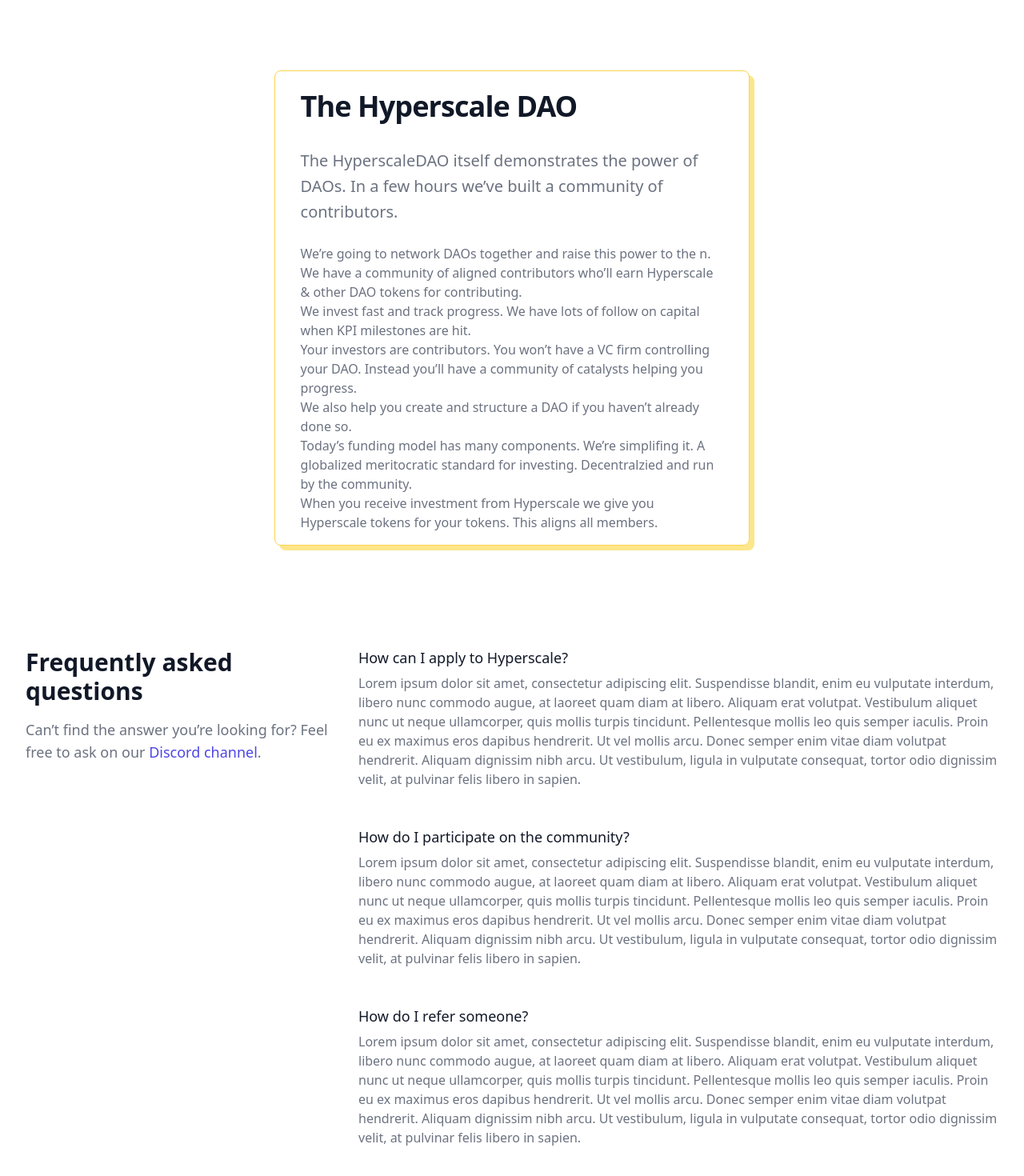
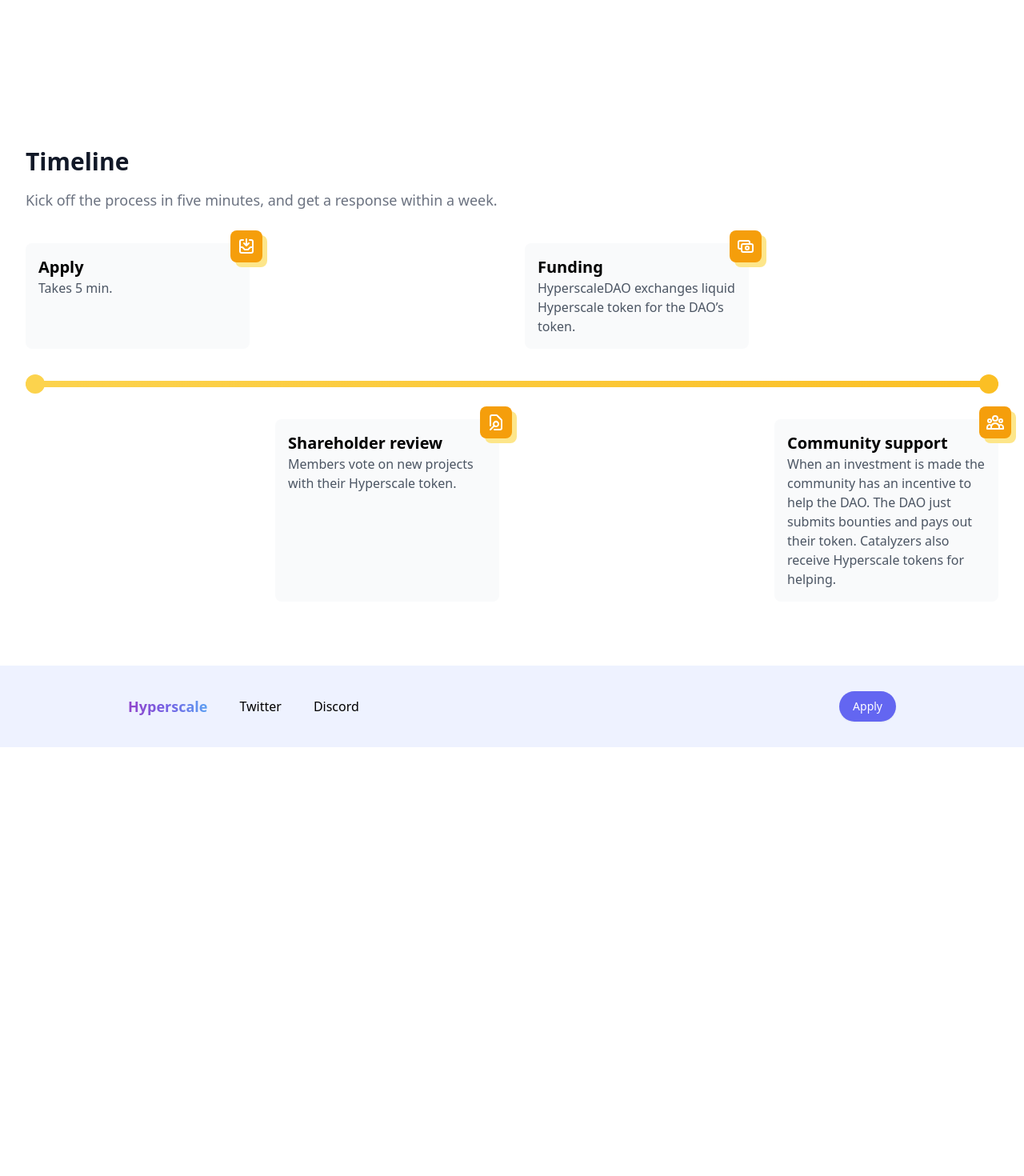
Before and after one commit to metasj/frontend, a Next.js app: page / in a window 1280 px wide. Shown: the part 1238-2708 px from the top of the page at 80% size. After the commit the page ends 2172 px from the top, so only its background shows below. Built offline with nearby package versions, Linux system fonts and the light colour scheme; what @tailwindcss/typography would draw is missing.

Commit message:
More design changes

```diff
--- a/src/pages/index.js
+++ b/src/pages/index.js
@@ -41,21 +41,6 @@
 	},
 ]
 
-const faqs = [
-	{
-		question: 'How can I apply to Hyperscale?',
-		answer: 'Lorem ipsum dolor sit amet, consectetur adipiscing elit. Suspendisse blandit, enim eu vulputate interdum, libero nunc commodo augue, at laoreet quam diam at libero. Aliquam erat volutpat. Vestibulum aliquet nunc ut neque ullamcorper, quis mollis turpis tincidunt. Pellentesque mollis leo quis semper iaculis. Proin eu ex maximus eros dapibus hendrerit. Ut vel mollis arcu. Donec semper enim vitae diam volutpat hendrerit. Aliquam dignissim nibh arcu. Ut vestibulum, ligula in vulputate consequat, tortor odio dignissim velit, at pulvinar felis libero in sapien.',
-	},
-	{
-		question: 'How do I participate on the community?',
-		answer: 'Lorem ipsum dolor sit amet, consectetur adipiscing elit. Suspendisse blandit, enim eu vulputate interdum, libero nunc commodo augue, at laoreet quam diam at libero. Aliquam erat volutpat. Vestibulum aliquet nunc ut neque ullamcorper, quis mollis turpis tincidunt. Pellentesque mollis leo quis semper iaculis. Proin eu ex maximus eros dapibus hendrerit. Ut vel mollis arcu. Donec semper enim vitae diam volutpat hendrerit. Aliquam dignissim nibh arcu. Ut vestibulum, ligula in vulputate consequat, tortor odio dignissim velit, at pulvinar felis libero in sapien.',
-	},
-	{
-		question: 'How do I refer someone?',
-		answer: 'Lorem ipsum dolor sit amet, consectetur adipiscing elit. Suspendisse blandit, enim eu vulputate interdum, libero nunc commodo augue, at laoreet quam diam at libero. Aliquam erat volutpat. Vestibulum aliquet nunc ut neque ullamcorper, quis mollis turpis tincidunt. Pellentesque mollis leo quis semper iaculis. Proin eu ex maximus eros dapibus hendrerit. Ut vel mollis arcu. Donec semper enim vitae diam volutpat hendrerit. Aliquam dignissim nibh arcu. Ut vestibulum, ligula in vulputate consequat, tortor odio dignissim velit, at pulvinar felis libero in sapien.',
-	},
-]
-
 const timeline = [
 	{ title: 'Apply', desc: 'Takes 5 min.', icon: InboxInIcon },
 	{ title: 'Funding', desc: 'HyperscaleDAO exchanges liquid Hyperscale token for the DAO’s token.', icon: CashIcon },
@@ -68,25 +53,6 @@
 		title: 'Community support',
 		desc: 'When an investment is made the community has an incentive to help the DAO. The DAO just submits bounties and pays out their token. Catalyzers also receive Hyperscale tokens for helping.',
 		icon: UserGroupIcon,
-	},
-]
-
-const footer = [
-	{
-		name: 'About',
-		items: [
-			{ name: 'Twitter', url: '#' },
-			{ name: 'Manifesto', url: '#' },
-			{ name: 'The Team', url: '#' },
-		],
-	},
-	{
-		name: 'Help',
-		items: [
-			{ name: 'Support', url: '#' },
-			{ name: 'Contact Us', url: '#' },
-			{ name: 'Helpline', url: '#' },
-		],
 	},
 ]
 
@@ -152,12 +118,12 @@
 							</div>
 						</div>
 						<div className="hidden md:block text-right">
-							<button
-								type="button"
+							<a
+								href="https://airtable.com/shrLFCXD7BQXUg97K"
 								className="inline-flex items-center px-4 py-2 border border-transparent text-sm font-medium rounded-full shadow-sm text-white bg-gray-900 hover:bg-gray-700 focus:outline-none focus:ring-2 focus:ring-offset-2 focus:ring-gray-500"
 							>
 								Apply
-							</button>
+							</a>
 						</div>
 					</nav>
 					<Transition
@@ -197,7 +163,7 @@
 									))}
 								</div>
 								<a
-									href="#"
+									href="https://airtable.com/shrLFCXD7BQXUg97K"
 									className="block w-full px-5 py-3 text-center font-medium text-indigo-600 bg-gray-50 hover:bg-gray-100"
 								>
 									Apply
@@ -211,7 +177,7 @@
 						<div className="sm:text-center md:max-w-2xl md:mx-auto lg:col-span-6 lg:text-left">
 							<h1>
 								<span className="mt-1 block text-4xl tracking-tight font-extrabold sm:text-5xl xl:text-6xl">
-									<span className="block text-yellow-400">Fast funding</span>
+									<span className="block text-indigo-400">Fast funding</span>
 									<span className="block text-gray-900">for early blockchain projects</span>
 								</span>
 							</h1>
@@ -220,12 +186,12 @@
 								<span>You’ll recieve a decision within 1 week.</span>
 							</p>
 							<div className="mt-8 sm:max-w-lg sm:mx-auto sm:text-center lg:text-left lg:mx-0">
-								<button
-									type="button"
+								<a
+									href="https://airtable.com/shrLFCXD7BQXUg97K"
 									className="inline-flex items-center px-8 py-2 border border-transparent text-base font-medium rounded-lg shadow-sm text-white bg-indigo-500 hover:bg-indigo-700 focus:outline-none focus:ring-2 focus:ring-offset-2 focus:ring-indigo-500"
 								>
 									Apply
-								</button>
+								</a>
 							</div>
 						</div>
 					</div>
@@ -234,7 +200,7 @@
 		</div>
 		<div className="relative bg-white py-16 sm:py-24 lg:py-32">
 			<div className="mx-auto max-w-md px-4 text-center sm:max-w-3xl sm:px-6 lg:px-8 lg:max-w-7xl">
-				<h2 className="text-base font-semibold tracking-wider text-yellow-500 uppercase">Zero to funded</h2>
+				<h2 className="text-base font-semibold tracking-wider text-indigo-500 uppercase">Zero to funded</h2>
 				<p className="mt-2 text-3xl font-extrabold text-gray-900 tracking-tight sm:text-4xl">
 					Get your idea off the ground in hours, not months
 				</p>
@@ -245,11 +211,11 @@
 					<div className="grid grid-cols-1 gap-8 lg:grid-cols-3">
 						{features.map(feature => (
 							<div key={feature.name} className="pt-6">
-								<div className="flow-root bg-gray-50 rounded-lg px-6 pb-8 group">
+								<div className="flow-root bg-indigo-50 rounded-lg px-6 pb-8">
 									<div className="-mt-6">
 										<div>
-											<span className="inline-flex items-center justify-center p-3 bg-yellow-400 rounded-md transform shadow-brand group-hover:shadow-brand-hover group-hover:translate-x-1 group-hover:translate-y-1 transition">
-												<feature.icon className="h-6 w-6 text-white" aria-hidden="true" />
+											<span className="inline-flex items-center justify-center p-3 bg-indigo-500 rounded-md transform">
+												<feature.icon className="h-6 w-6 text-indigo-50" aria-hidden="true" />
 											</span>
 										</div>
 										<h3 className="mt-8 text-lg font-medium text-gray-900 tracking-tight">
@@ -260,71 +226,6 @@
 								</div>
 							</div>
 						))}
-					</div>
-				</div>
-			</div>
-		</div>
-		<div className="relative pb-16">
-			<div className="relative px-4 sm:px-6 lg:px-8 max-w-prose mx-auto rounded-lg border border-yellow-300 py-4 -my-4 shadow-brand">
-				<div className="text-lg max-w-prose mx-auto">
-					<h1>
-						<span className="mt-2 block text-3xl leading-8 font-extrabold tracking-tight text-gray-900 sm:text-4xl">
-							The Hyperscale DAO
-						</span>
-					</h1>
-					<p className="mt-8 text-xl text-gray-500 leading-8">
-						The HyperscaleDAO itself demonstrates the power of DAOs. In a few hours we’ve built a community
-						of contributors.
-					</p>
-				</div>
-				<div className="mt-6 prose prose-indigo prose-lg text-gray-500 mx-auto">
-					<p>We’re going to network DAOs together and raise this power to the n.</p>
-					<p>
-						We have a community of aligned contributors who’ll earn Hyperscale &amp; other DAO tokens for
-						contributing.
-					</p>
-					<p>
-						We invest fast and track progress. We have lots of follow on capital when KPI milestones are
-						hit.
-					</p>
-					<p>
-						Your investors are contributors. You won’t have a VC firm controlling your DAO. Instead you’ll
-						have a community of catalysts helping you progress.
-					</p>
-					<p>We also help you create and structure a DAO if you haven’t already done so.</p>
-					<p>
-						Today’s funding model has many components. We’re simplifing it. A globalized meritocratic
-						standard for investing. Decentralzied and run by the community.
-					</p>
-					<p>
-						When you receive investment from Hyperscale we give you Hyperscale tokens for your tokens. This
-						aligns all members.
-					</p>
-				</div>
-			</div>
-		</div>
-		<div className="bg-white">
-			<div className="max-w-7xl mx-auto py-16 px-4 sm:px-6 lg:py-20 lg:px-8">
-				<div className="lg:grid lg:grid-cols-3 lg:gap-8">
-					<div>
-						<h2 className="text-3xl font-extrabold text-gray-900">Frequently asked questions</h2>
-						<p className="mt-4 text-lg text-gray-500">
-							Can’t find the answer you’re looking for? Feel free to ask on our{' '}
-							<a href="#" className="font-medium text-indigo-600 hover:text-indigo-500">
-								Discord channel
-							</a>
-							.
-						</p>
-					</div>
-					<div className="mt-12 lg:mt-0 lg:col-span-2">
-						<dl className="space-y-12">
-							{faqs.map(faq => (
-								<div key={faq.question}>
-									<dt className="text-lg leading-6 font-medium text-gray-900">{faq.question}</dt>
-									<dd className="mt-2 text-base text-gray-500">{faq.answer}</dd>
-								</div>
-							))}
-						</dl>
 					</div>
 				</div>
 			</div>
@@ -355,52 +256,43 @@
 				</div>
 			</div>
 		</div>
-		<footer className="bg-gray-800" aria-labelledby="footer-heading">
-			<h2 id="footer-heading" className="sr-only">
-				Footer
-			</h2>
-			<div className="max-w-7xl mx-auto py-12 px-4 sm:px-6 lg:py-16 lg:px-8">
-				<div className="flex items-center justify-between pb-8">
-					<div className="grid grid-cols-2 gap-8 w-full">
-						{footer.map(section => (
-							<div key={section.name}>
-								<h3 className="text-sm font-semibold text-gray-400 tracking-wider uppercase">
-									{section.name}
-								</h3>
-								<ul role="list" className="mt-4 space-y-4">
-									{section.items.map(item => (
-										<li key={item.name}>
-											<a href={item.url} className="text-base text-gray-300 hover:text-white">
-												{item.name}
-											</a>
-										</li>
-									))}
-								</ul>
-							</div>
-						))}
-					</div>
-					<div>
-						<div>
-							<h3 className="text-sm font-semibold text-gray-400 tracking-wider uppercase">
-								Apply to Hyperscale
-							</h3>
-							<p className="mt-2 text-base text-gray-300">
-								The quickest way to quickstart your idea. It takes 5 minutes to submit an application!
-							</p>
-						</div>
-						<button
-							type="button"
-							className="mt-4 w-full bg-yellow-400 bg-opacity-60 hover:bg-opacity-70 border border-transparent rounded-md py-2 px-4 flex items-center justify-center text-base font-medium text-white focus:outline-none focus:ring-2 focus:ring-offset-2 focus:ring-offset-gray-800 focus:ring-indigo-500"
-						>
-							Start application
-						</button>
-					</div>
-				</div>
-				<div className="mt-8 border-t border-gray-700 pt-8 md:flex md:items-center md:justify-between">
-					<p className="mt-8 text-base text-gray-400 md:mt-0 md:order-1">
-						&copy; {new Date().getFullYear()} Hyperscale
-					</p>
-				</div>
+		<footer className="flex items-center justify-between bg-indigo-50 py-8 px-40">
+			<div className="flex items-center space-x-10">
+				<Link href="/">
+					<a
+						className="font-bold text-lg text-transparent"
+						style={{
+							background: 'linear-gradient(87.28deg, #9048CD 4.68%, #7461E4 49.76%, #59A9F4 106.52%)',
+							backgroundClip: 'text',
+						}}
+					>
+						Hyperscale
+					</a>
+				</Link>
+				<a
+					className="font-medium"
+					href="https://twitter.com/0xHyperscale"
+					target="_blank"
+					rel="noopener noreferrer"
+				>
+					Twitter
+				</a>
+				<a
+					className="font-medium"
+					href="https://discord.com/invite/pVSbzYny2c"
+					target="_blank"
+					rel="noopener noreferrer"
+				>
+					Discord
+				</a>
+			</div>
+			<div>
+				<a
+					href="https://airtable.com/shrLFCXD7BQXUg97K"
+					className="inline-flex items-center px-4 py-2 border border-transparent text-sm font-medium rounded-full shadow-sm text-white bg-indigo-500 hover:bg-indigo-600 focus:outline-none focus:ring-2 focus:ring-offset-2 focus:ring-indigo-500"
+				>
+					Apply
+				</a>
 			</div>
 		</footer>
 	</div>
```
